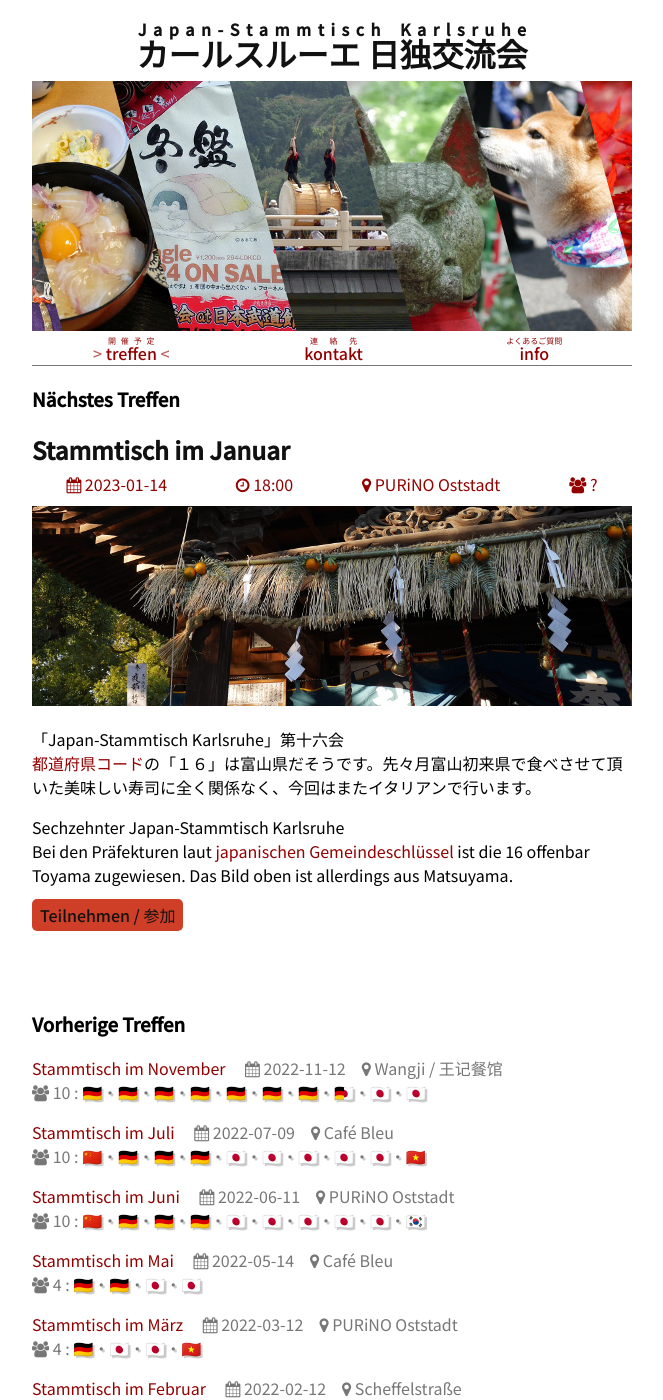
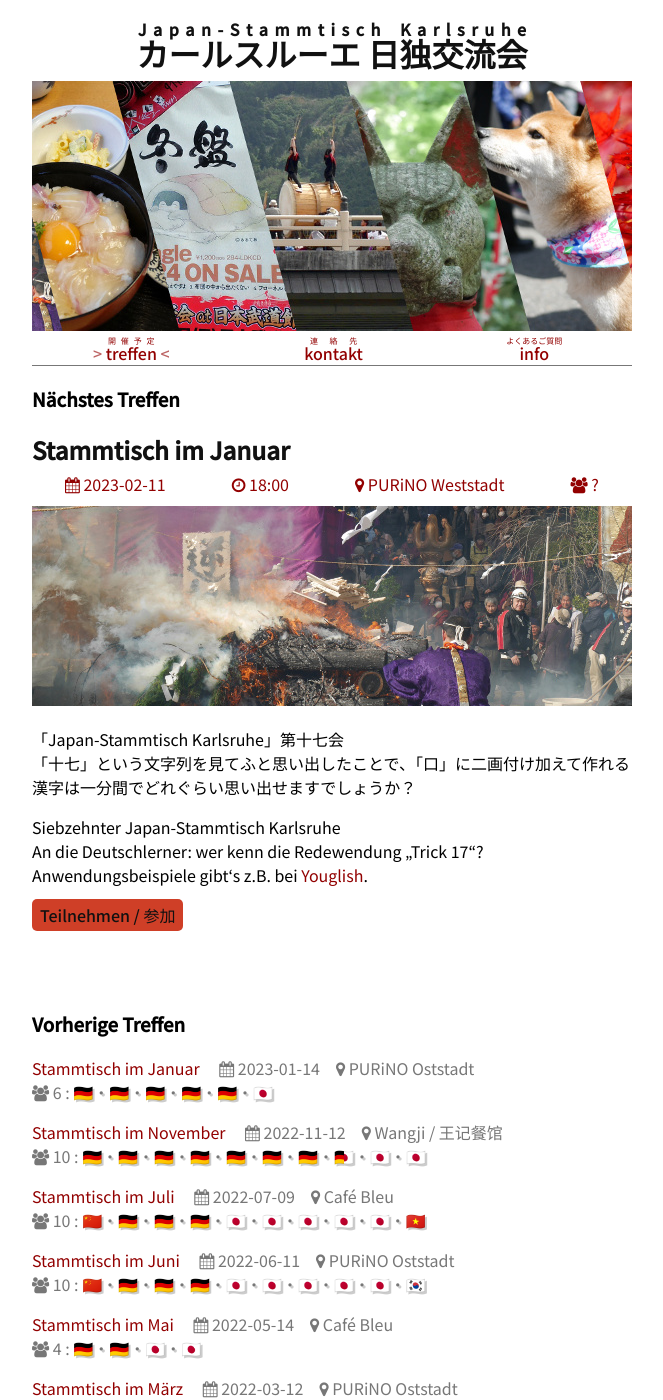
Before and after one commit to tcsch/japanstammtisch.github.io, a Jekyll site: the page built from treffen.md, in a window 1280 px wide and 1400 px high. Shown: the whole window, without its empty margins (308-971 px from the left). Built offline with Jekyll 4.4.1, drawn with Linux system fonts in a browser that asks for light colours; our own code applies the rules of GitHub Pages for plain Markdown files.

Commit message:
add new post

```diff
--- a/_posts/2023-01-14-jan.md
+++ b/_posts/2023-01-14-jan.md
@@ -3,8 +3,8 @@ layout: post
 title: "Stammtisch im Januar"
 time: "18:00"
 place: '<a href="https://goo.gl/maps/vucH7AaGiQezqkm3A">PURiNO Oststadt</a>'
-people: "?"
-compo: []
+people: "6"
+compo: ["🇩🇪", "🇩🇪", "🇩🇪", "🇩🇪", "🇩🇪", "🇯🇵"]
 img: "jan.jpg"
 ---
 
--- /dev/null
+++ b/_posts/2023-02-11-feb.md
@@ -0,0 +1,17 @@
+---
+layout: post
+title: "Stammtisch im Januar"
+time: "18:00"
+place: '<a href="https://goo.gl/maps/vucH7AaGiQezqkm3A">PURiNO Weststadt</a>'
+people: "?"
+compo: []
+img: "feb.jpg"
+---
+
+「Japan-Stammtisch Karlsruhe」第十七会
+「十七」という文字列を見てふと思い出したことで、「口」に二画付け加えて作れる漢字は一分間でどれぐらい思い出せますでしょうか？
+
+Siebzehnter Japan-Stammtisch Karlsruhe
+An die Deutschlerner: wer kenn die Redewendung „Trick 17“? Anwendungsbeispiele gibt‘s z.B. bei [Youglish](https://de.youglish.com/pronounce/Trick%2017/german?).
+
+[Teilnehmen / 参加](https://nuudel.digitalcourage.de/FkUJswNiWysKogF3)
```
